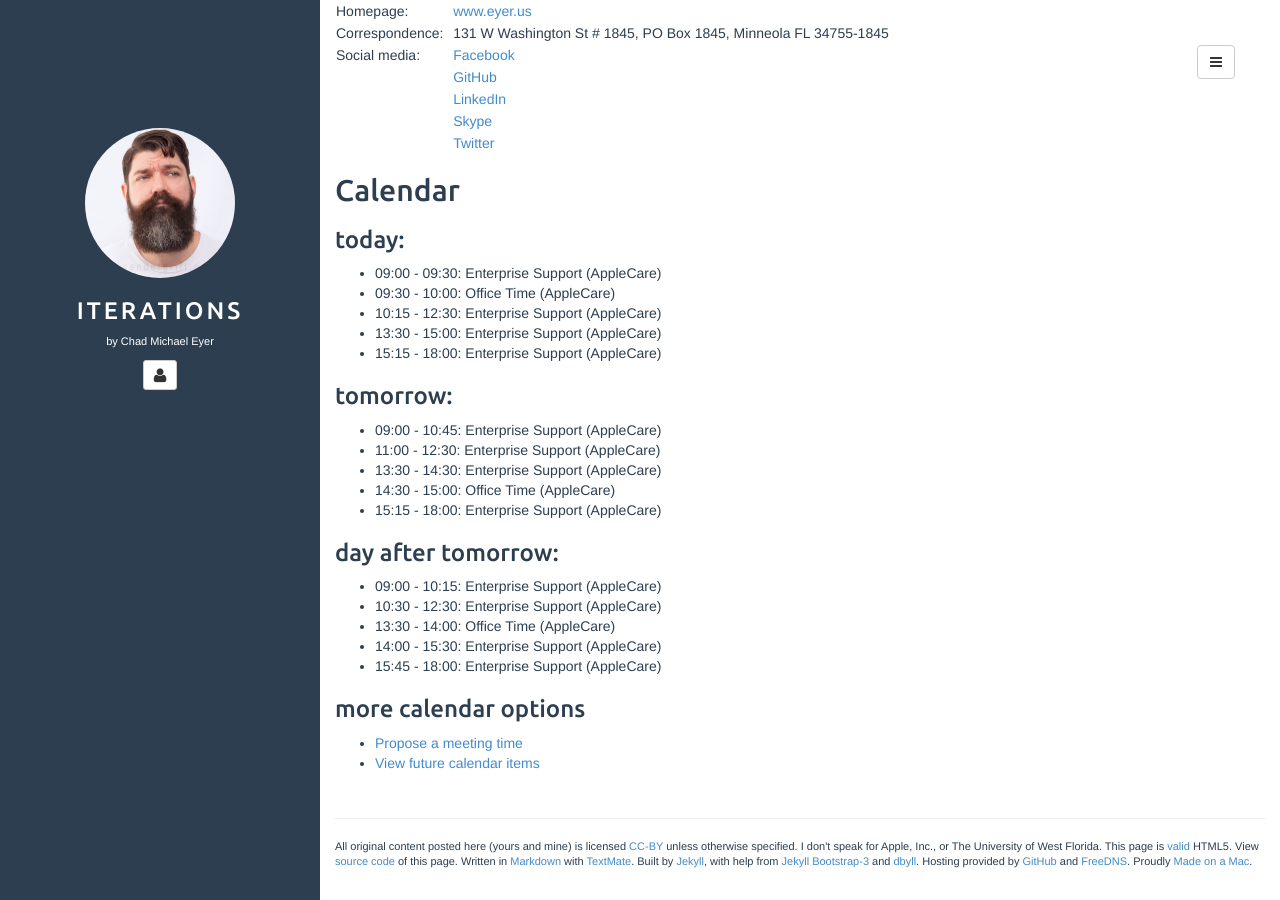
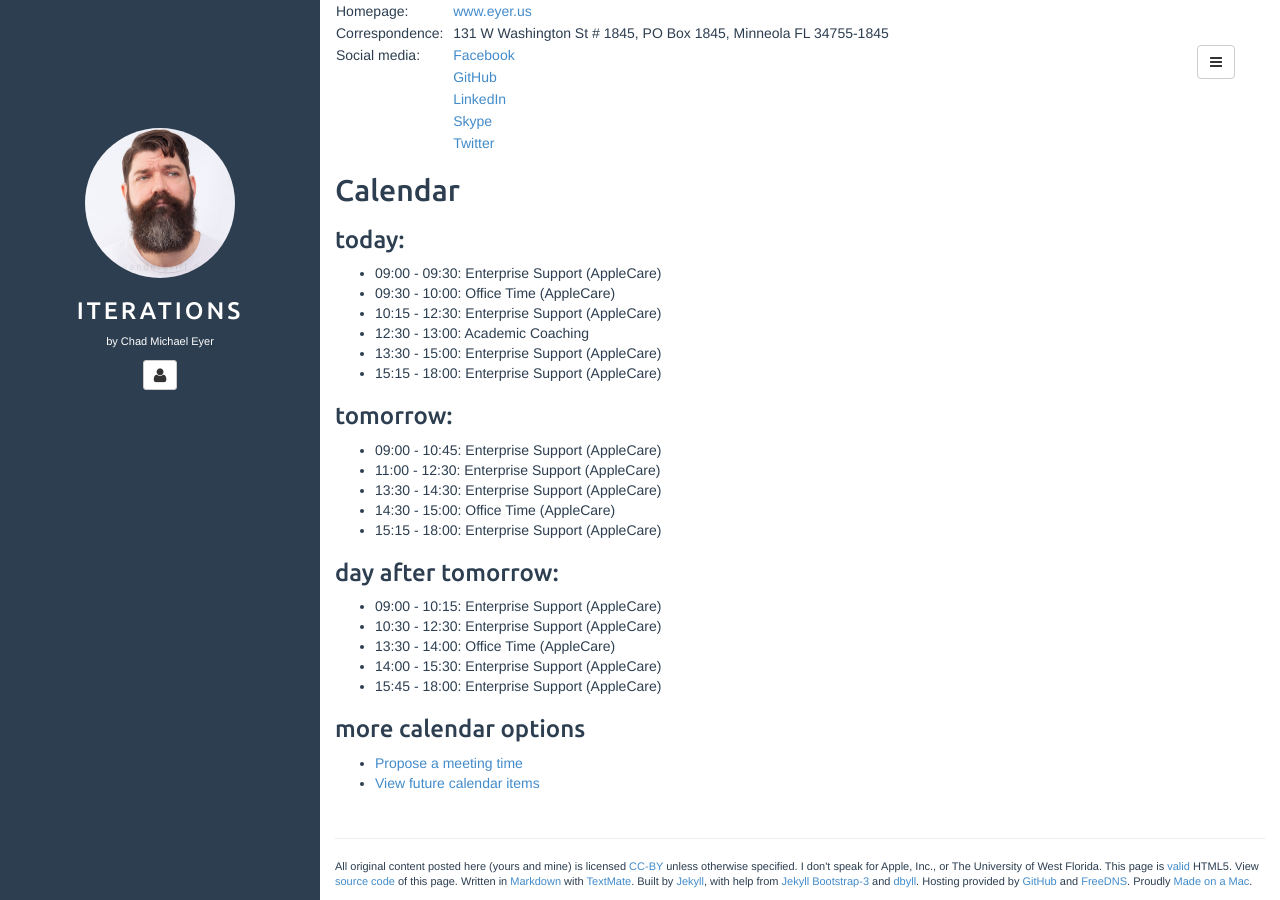
Before and after one commit to chadmichaeleyer/chadmichaeleyer.github.io, a Jekyll site: the page built from about.md, in a window 1280 px wide and 900 px high, scrolled down 1260 px. Built offline with Jekyll 4.4.1, drawn with Linux system fonts in a browser that asks for light colours.

Commit message:
calendar update Fri Jan 27 07:40:17 EST 2017

```diff
--- a/calendar-year.markdown
+++ b/calendar-year.markdown
@@ -3,6 +3,7 @@
 * 09:00 - 09:30: Enterprise Support (AppleCare)
 * 09:30 - 10:00: Office Time (AppleCare)
 * 10:15 - 12:30: Enterprise Support (AppleCare)
+* 12:30 - 13:00: Academic Coaching
 * 13:30 - 15:00: Enterprise Support (AppleCare)
 * 15:15 - 18:00: Enterprise Support (AppleCare)
 
--- a/calendar.markdown
+++ b/calendar.markdown
@@ -3,6 +3,7 @@
 * 09:00 - 09:30: Enterprise Support (AppleCare)
 * 09:30 - 10:00: Office Time (AppleCare)
 * 10:15 - 12:30: Enterprise Support (AppleCare)
+* 12:30 - 13:00: Academic Coaching
 * 13:30 - 15:00: Enterprise Support (AppleCare)
 * 15:15 - 18:00: Enterprise Support (AppleCare)
 
```
